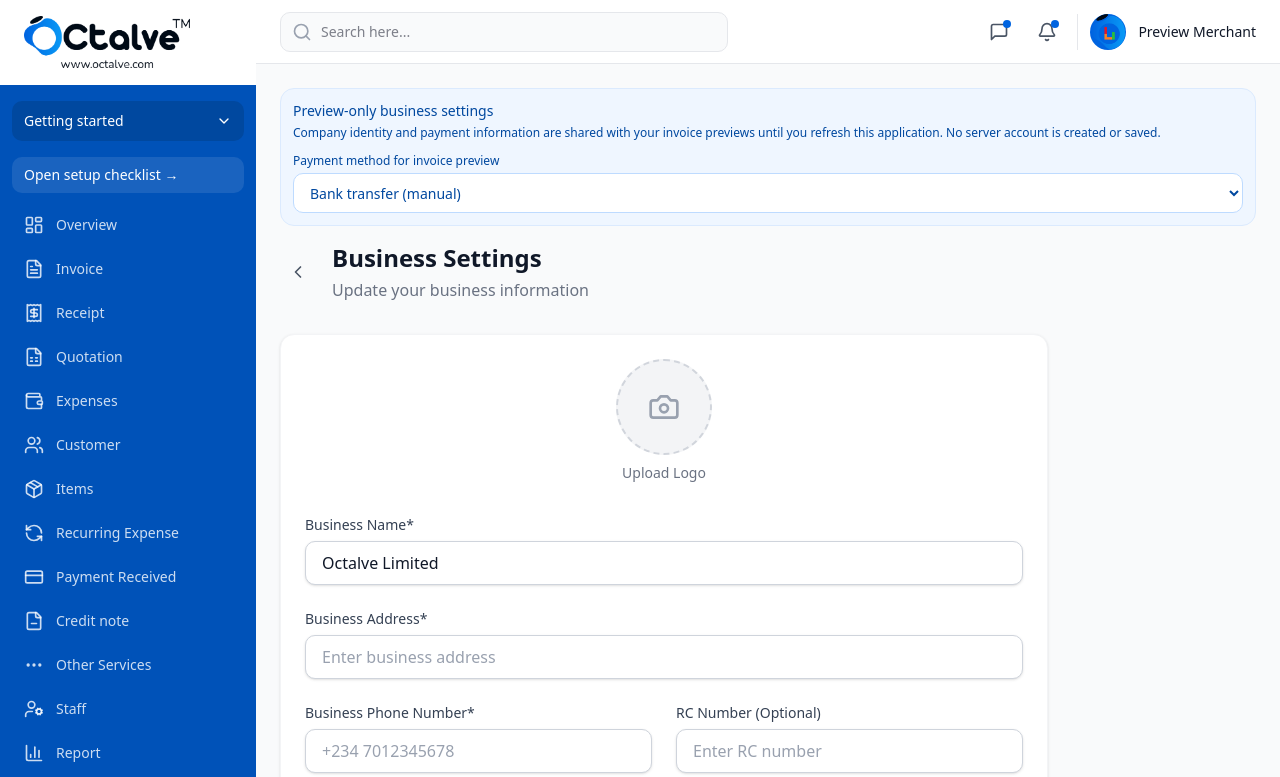
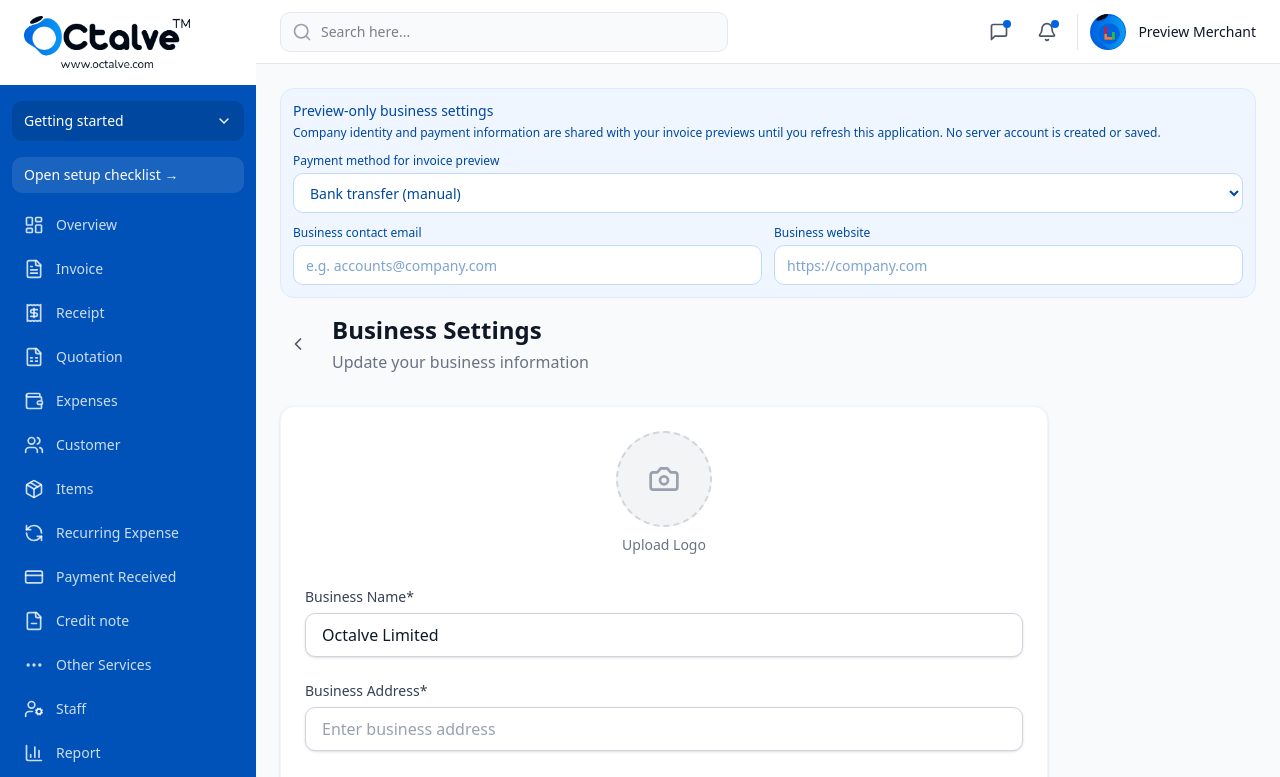
Before and after one commit to octalve-core/octalve-invoice, a Next.js app: page /dashboard/settings/business in a window 1280 px wide. Shown: the top 777 px of the page. Built offline with nearby package versions, Linux system fonts and the light colour scheme.

Commit message:
fix(phase-0e): complete merchant contact fields and honest bank selection state

```diff
--- a/app/(dashboard)/dashboard/settings/business/page.tsx
+++ b/app/(dashboard)/dashboard/settings/business/page.tsx
@@ -66,6 +66,18 @@ export default function BusinessSettingsPage() {
             <option value="manual">Bank transfer (manual)</option><option value="monnify">Monnify (coming later)</option><option value="flutterwave">Flutterwave (coming later)</option><option value="paystack">Paystack (coming later)</option>
           </select>
         </label>
+        <div className="mt-3 grid min-w-0 gap-3 sm:grid-cols-2">
+          <label className="min-w-0 text-xs font-medium">Business contact email
+            <input type="email" aria-label="Business contact email" value={settings.email}
+              onChange={e=>setSettings({...settings,email:e.target.value})} placeholder="e.g. accounts@company.com"
+              className="mt-1 block h-10 w-full min-w-0 rounded-lg border border-blue-200 bg-white px-3 text-sm"/>
+          </label>
+          <label className="min-w-0 text-xs font-medium">Business website
+            <input type="url" aria-label="Business website" value={settings.website}
+              onChange={e=>setSettings({...settings,website:e.target.value})} placeholder="https://company.com"
+              className="mt-1 block h-10 w-full min-w-0 rounded-lg border border-blue-200 bg-white px-3 text-sm"/>
+          </label>
+        </div>
       </section>
       {/* ==================== MOBILE VIEW ==================== */}
       <div className="smallScreen min-h-screen pb-8">
@@ -260,7 +272,7 @@ export default function BusinessSettingsPage() {
                   }
                   className="w-full h-[44px] px-4 pr-10 text-gray-900 rounded-lg border border-[#CFD4DC] bg-white shadow-sm focus:border-[#0064E0] focus:ring-2 focus:ring-[#0064E0]/20 focus:outline-none appearance-none"
                 >
-                  {banks.map((b) => (
+                  {[ {value:"",label:"Choose a bank"},...banks].map((b) => (
                     <option key={b.value} value={b.value}>
                       {b.label}
                     </option>
```
